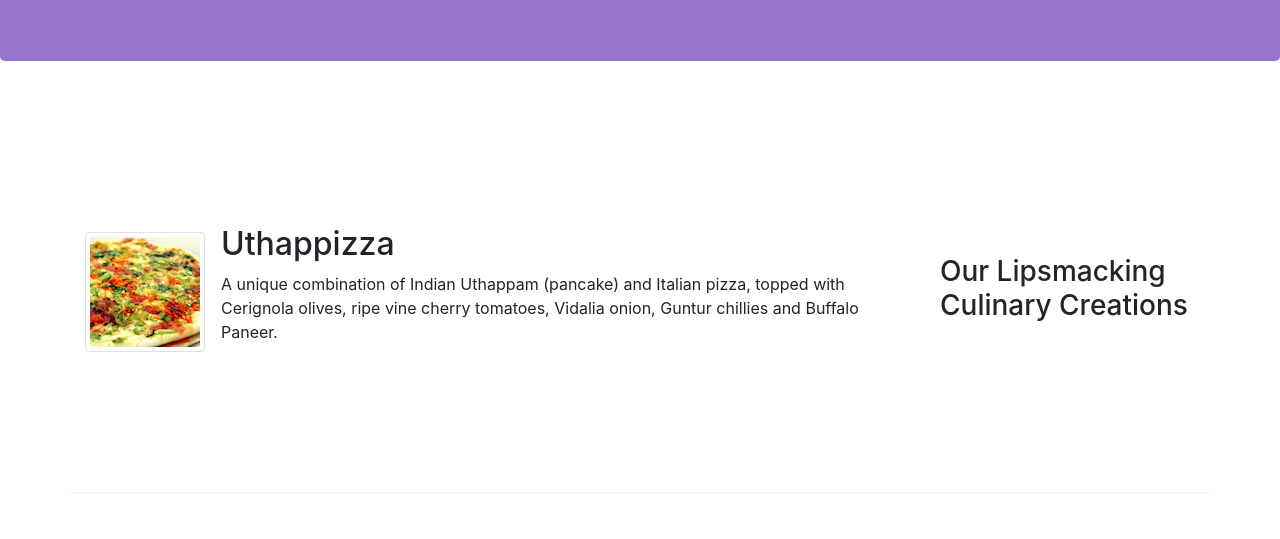
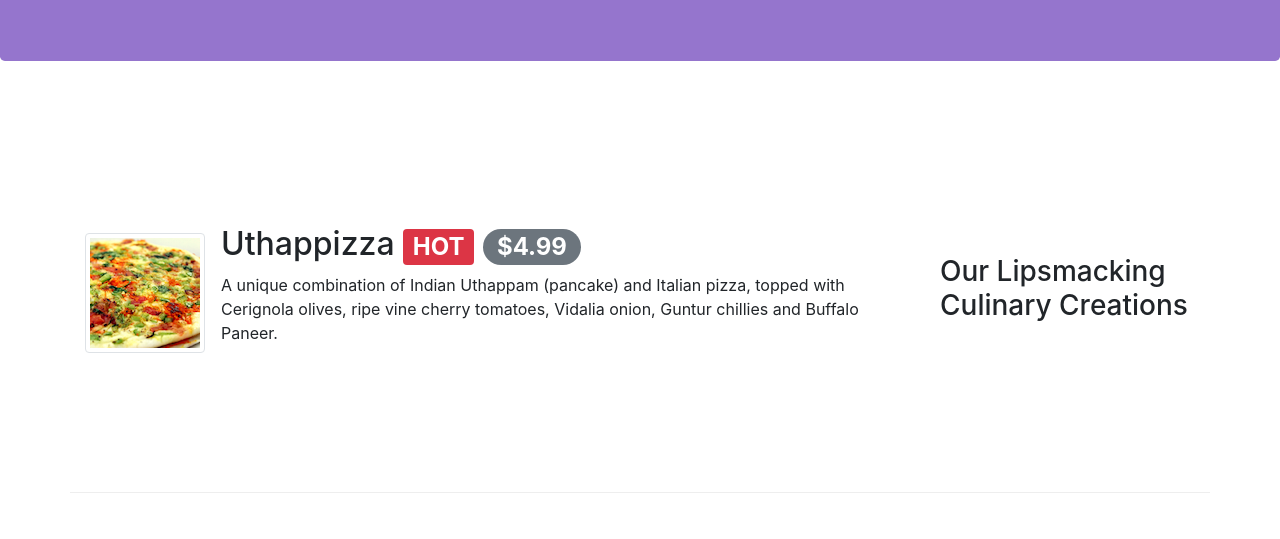
Before and after one commit to vishalpandey-9891/Bootstrap-intro, a website: page index.html in a window 1280 px wide. Shown: the part 261-800 px from the top of the page. Drawn offline with nearby package versions, Linux system fonts and the light colour scheme.

Commit message:
Alerting users

```diff
--- a/index.html
+++ b/index.html
@@ -76,7 +76,11 @@
                     <img class="d-flex mr-3 img-thumbnail align-self-center"
                             src="img/uthappizza.png" alt="Uthappizza">
                     <div class="media-body">
-                        <h2 class="mt-0">Uthappizza</h2>
+                        <h2 class="mt-0">Uthappizza
+                            <!-- Adding badges here-->
+                            <span class="badge badge-danger">HOT</span>
+                            <span class="badge badge-pill badge-secondary">$4.99</span>
+                        </h2>
                         <p class="d-none d-sm-block">A unique combination of Indian Uthappam (pancake) and
                             Italian pizza, topped with Cerignola olives, ripe vine
                             cherry tomatoes, Vidalia onion, Guntur chillies and
```
